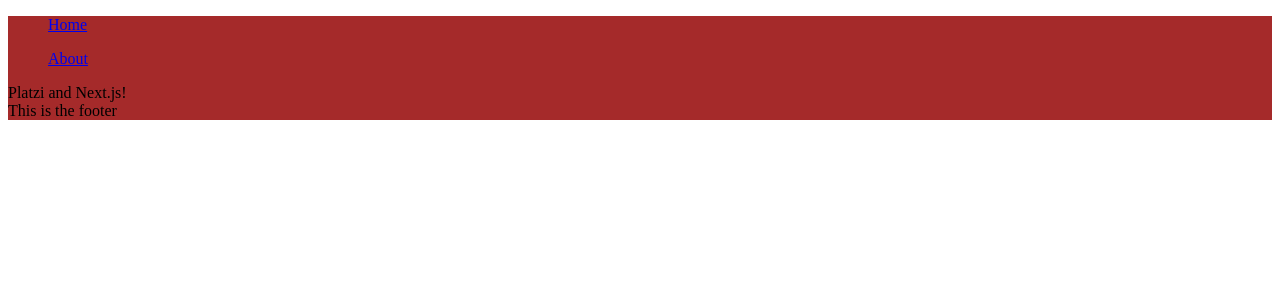
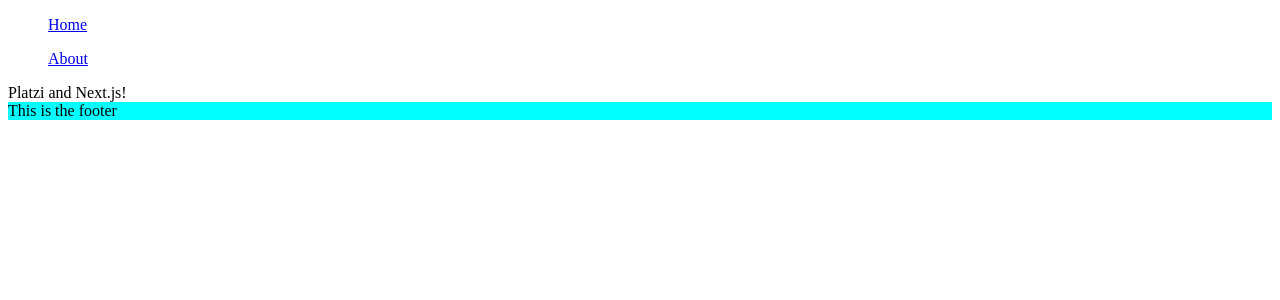
Before and after one commit to dokxo96/MyAvocados_Nextjs, a Next.js app: page / in a window 1280 px wide. Shown: the top 300 px of the page. Built offline with nearby package versions, Linux system fonts and the light colour scheme.

Commit message:
styling css: jsx css

```diff
--- a/components/Layout/Layout.tsx
+++ b/components/Layout/Layout.tsx
@@ -1,12 +1,19 @@
 import React from 'react'
 import Navbar from '@components/Navbar/Navbar'
-import styles from './layout.module.css'
+
 const Layout: React.FC = ({ children }) => {
   return (
-    <div className={styles.container}>
+    <div>
       <Navbar />
       {children}
+
       <footer>This is the footer</footer>
+
+      <style jsx>{`
+        footer {
+          background: aqua;
+        }
+      `}</style>
     </div>
   )
 }
```
Also changed, not shown: 1 other file (tests, documents, lock files or other folders).
